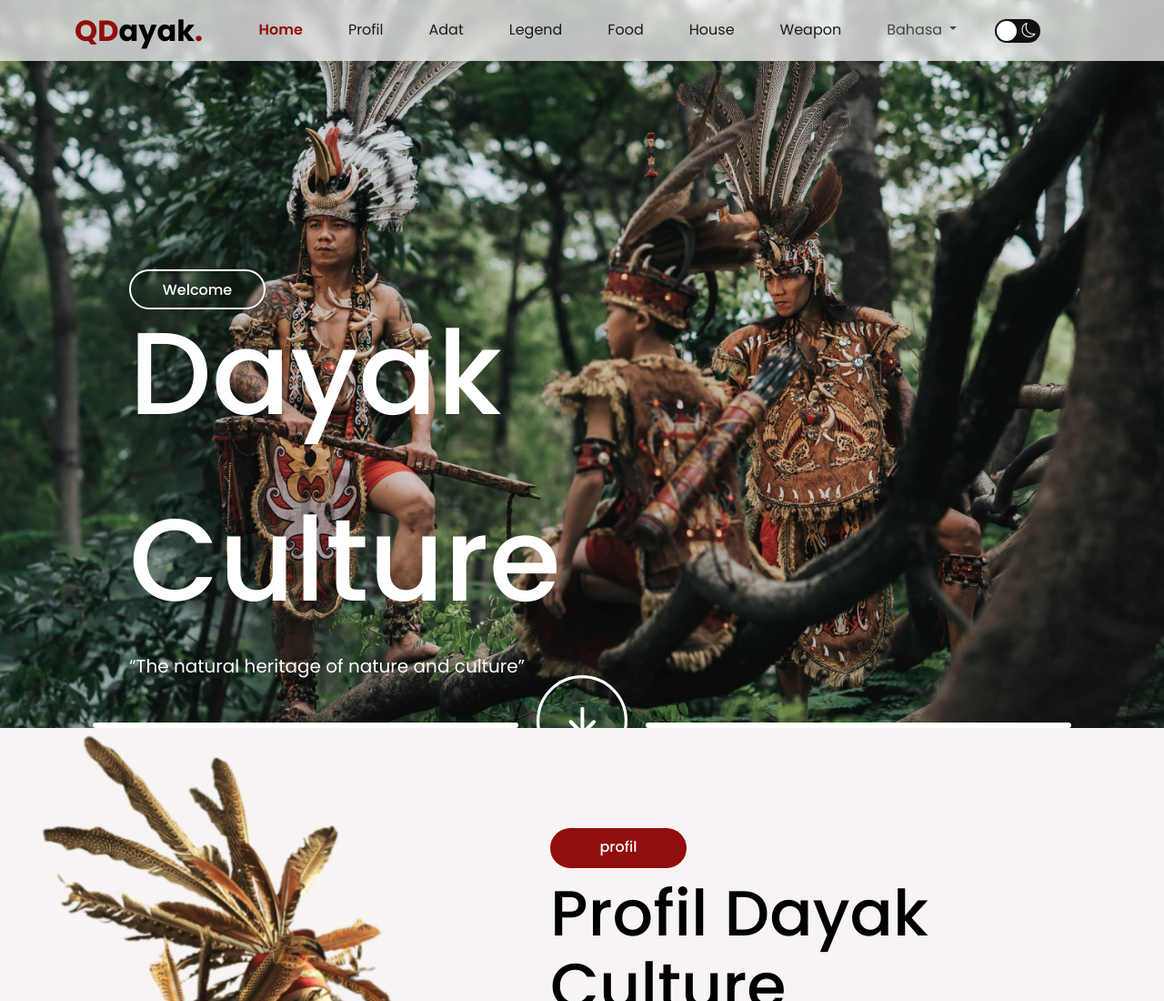
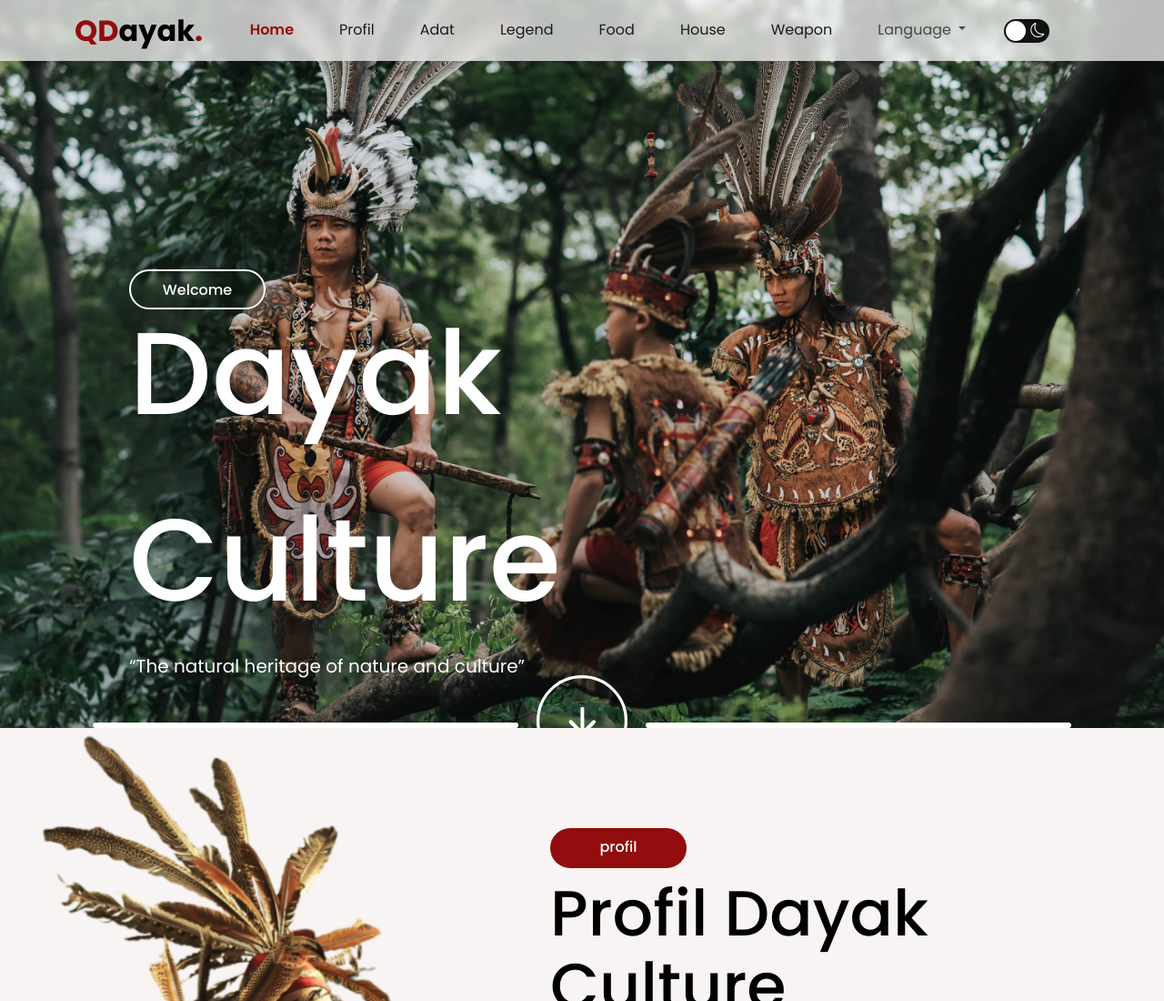
Before and after one commit to Fth87/qdayak2.0, a plain HTML site: page index-2.html in a window 1280 px wide. Shown: the top 1100 px of the page at 91% size. Drawn offline with nearby package versions, Linux system fonts and the light colour scheme.

Commit message:
pembaharuan 3

```diff
--- a/index-2.html
+++ b/index-2.html
@@ -61,7 +61,7 @@
               <a style="padding: 0px" class="nav-link text-black" href="#senjata"><p class="nav-color-6">Weapon</p></a>
             </li>
             <li class="nav-item dropdown nav-hover-6">
-              <a style="padding: 0px" class="nav-link dropdown-toggle" href="#" role="button" data-bs-toggle="dropdown" aria-expanded="false"> Bahasa </a>
+              <a style="padding: 0px" class="nav-link dropdown-toggle" href="#" role="button" data-bs-toggle="dropdown" aria-expanded="false"> Language </a>
               <ul class="dropdown-menu">
                 <li><a class="dropdown-item"href="index.html">Indonesia</a></li>
                 <li><a class="dropdown-item"href="index-2.html">English</a></li>
```
